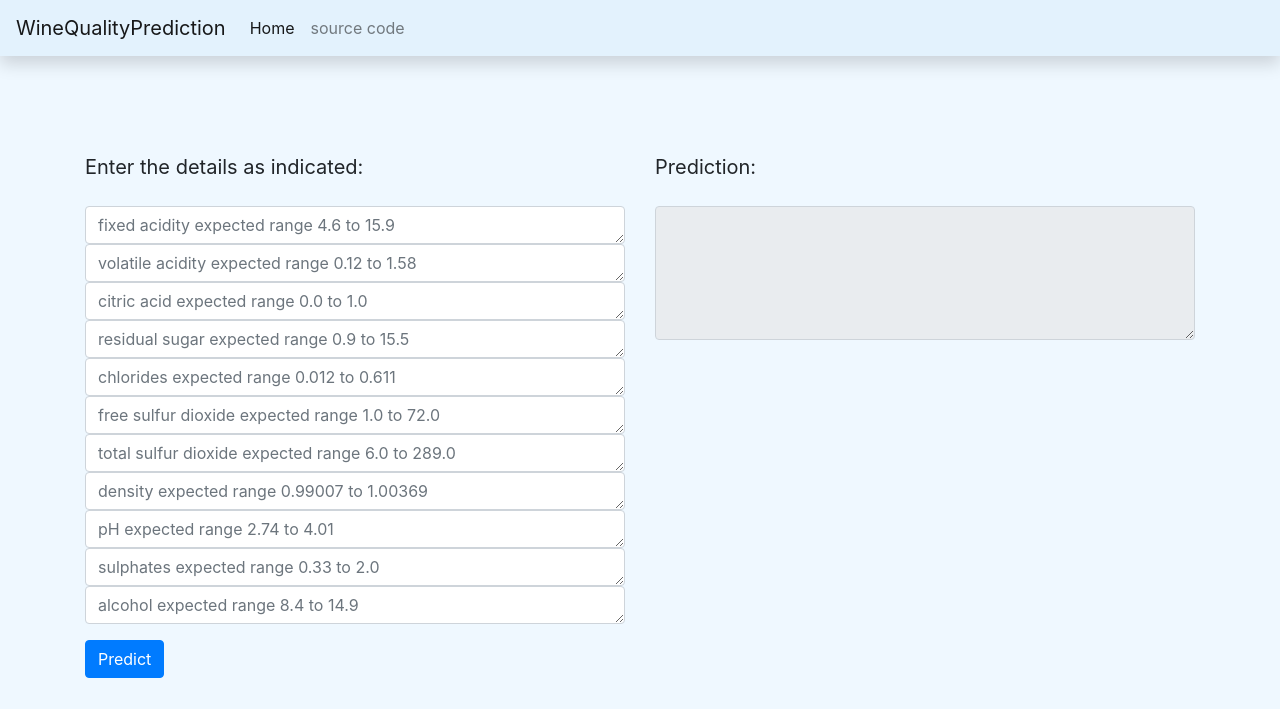
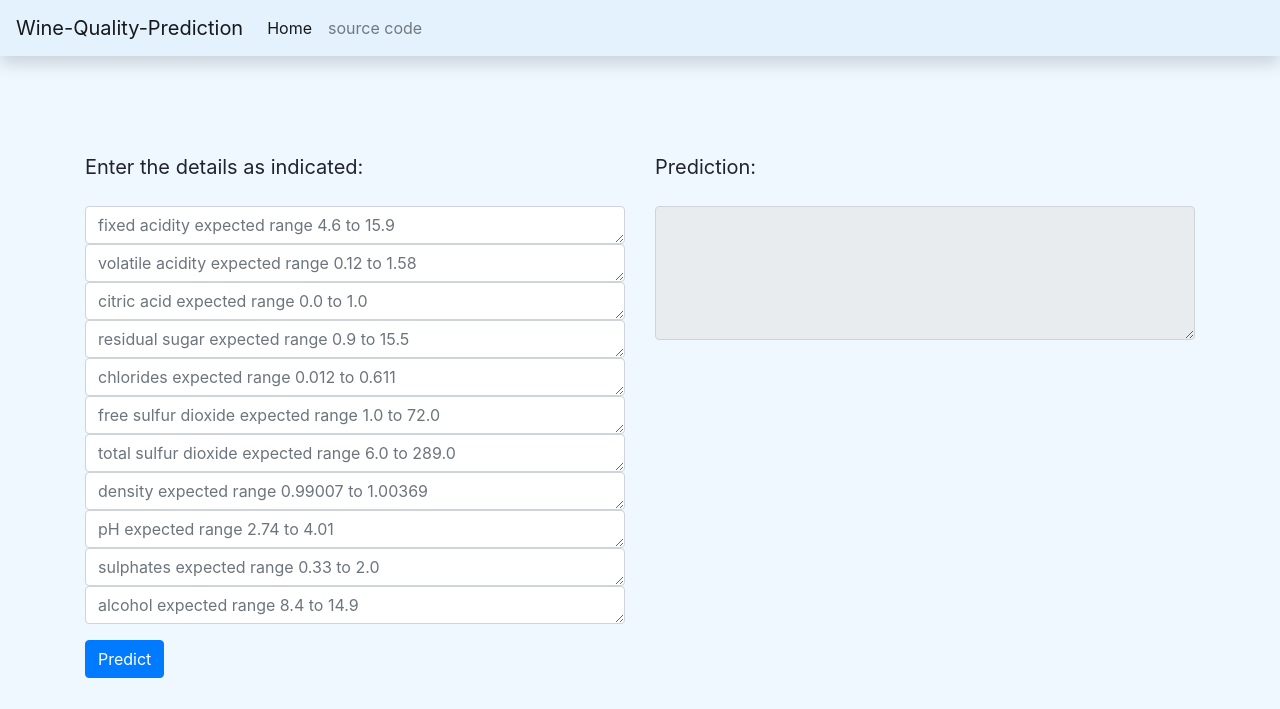
Before and after one commit to PavanTeja-Kotti/WineQwithDvc, a Flask app: page / in a window 1280 px wide. Shown: the top 709 px of the page. Run offline with Flask 2, Linux system fonts and the light colour scheme; some libraries are stand-ins or nearby versions.

Commit message:
name change

```diff
--- a/webapp/templates/index.html
+++ b/webapp/templates/index.html
@@ -16,7 +16,7 @@ WineQuality
 <!-- nav bar -->
 
 <nav class="navbar navbar-expand-lg navbar-light shadow fixed-top" style="background-color: #e3f2fd;">
-    <a class="navbar-brand" href="/">WineQualityPrediction</a>
+    <a class="navbar-brand" href="/">Wine-Quality-Prediction</a>
     <button class="navbar-toggler" type="button" data-toggle="collapse" data-target="#navbarNav"
         aria-controls="navbarNav" aria-expanded="false" aria-label="Toggle navigation">
         <span class="navbar-toggler-icon"></span>
```
